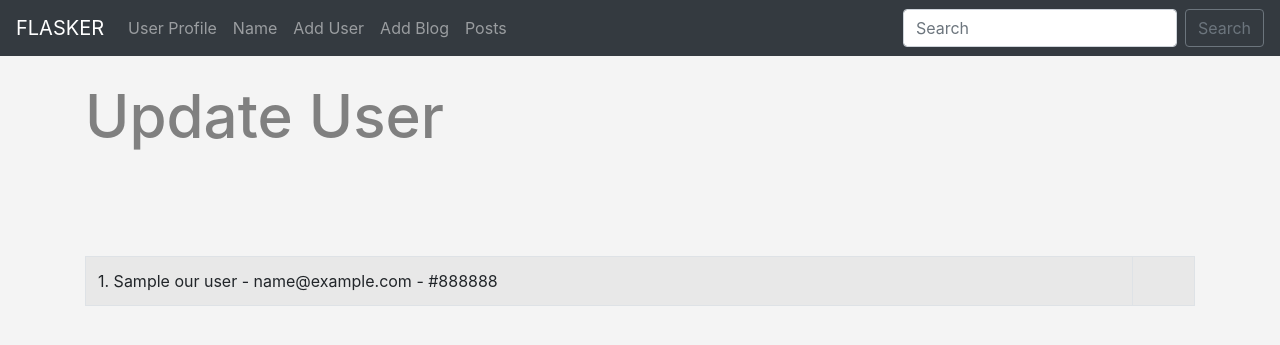
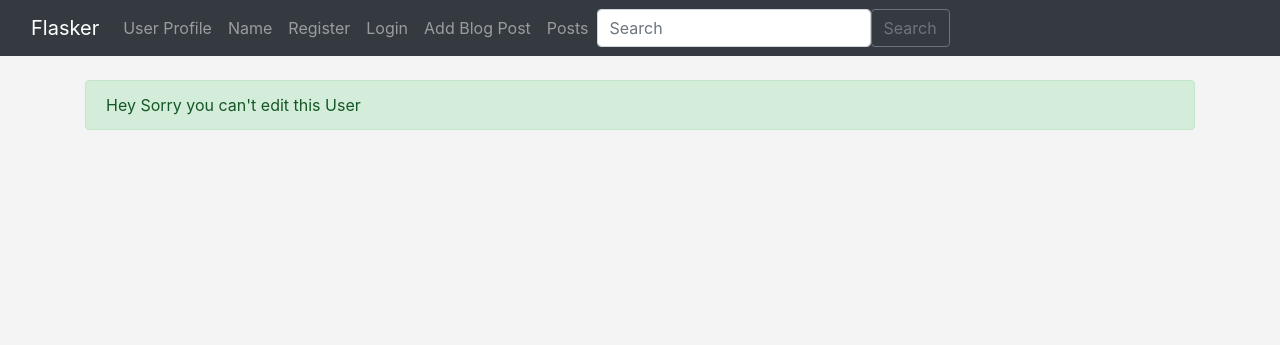
Before and after one commit to ShubhamMaskey27/Flasker_Blog, a Python web app: template templates/update.html in a window 1280 px wide. Shown: the top 345 px of the page. Run offline with Jinja, Linux system fonts and the light colour scheme; the template is opened without the code that fills it: most values are stand-ins (such as "Sample title", 1, 10 or a date in 2020).

Commit message:
Admin Control

```diff
--- a/templates/add_user.html
+++ b/templates/add_user.html
@@ -38,6 +38,9 @@
         {{ form.name.label(class="form-label") }}
         {{ form.name(class="form-control") }}
         <br/>
+        {{ form.username.label(class="form-label") }}
+        {{ form.username(class="form-control") }}
+        <br/>
         {{ form.email.label(class="form-label") }}
         {{ form.email(class="form-control") }}
         <br/>
@@ -58,7 +61,7 @@
     {%for our_user in our_users%}
     <tr>
         <td>{{our_user.id}}.{{our_user.name}}<a href="{{url_for('update', id=our_user.id )}}">Update</a> -
-            {{our_user.email}} -{{our_user.favorite_color}}-
+            {{our_user.username}} - {{our_user.email}} -{{our_user.favorite_color}}-
             PW: {{our_user.password_hash}} -
             <a href="{{url_for('delete', id=our_user.id)}}">Delete</a>
         </td>
--- a/templates/navbar.html
+++ b/templates/navbar.html
@@ -1,38 +1,62 @@
 <nav class="navbar navbar-expand-lg navbar-dark bg-dark">
-  <a class="navbar-brand" href="{{ url_for('index') }}">FLASKER</a>
-  <button class="navbar-toggler" type="button" data-toggle="collapse" data-target="#navbarSupportedContent" aria-controls="navbarSupportedContent" aria-expanded="false" aria-label="Toggle navigation">
+  <div class="container-fluid">
+    <a class="navbar-brand" href="{{ url_for('index') }}">Flasker</a>
+    <button class="navbar-toggler" type="button" data-bs-toggle="collapse" data-bs-target="#navbarSupportedContent" aria-controls="navbarSupportedContent" aria-expanded="false" aria-label="Toggle navigation">
       <span class="navbar-toggler-icon"></span>
     </button>
-
     <div class="collapse navbar-collapse" id="navbarSupportedContent">
-    <ul class="navbar-nav mr-auto">
+      <ul class="navbar-nav me-auto mb-2 mb-lg-0">
 
         <li class="nav-item">
-        <a class="nav-link" href="{{url_for('user', name='SHUBH')}}">User Profile</a>
-      </li>
-
-
-      <li class="nav-item">
-        <a class="nav-link" href="{{url_for('name')}}">Name</a>
+          <a class="nav-link" href="{{ url_for('user', name='John')}}">User Profile</a>
         </li>
 
         <li class="nav-item">
-        <a class="nav-link" href="{{url_for('add_user')}}">Add User</a>
+          <a class="nav-link" href="{{ url_for('name')}}">Name</a>
+        </li>
+
+        {% if current_user.is_authenticated %}
+          <li class="nav-item">
+            <a class="nav-link" href="{{ url_for('dashboard')}}">Dashboard</a>
+          </li>
+        {% if current_user.id == 20 %}
+          <li class="nav-item">
+            <a class="nav-link" href="{{ url_for('admin')}}">Admin</a>
+          </li>
+        {% endif %}
+
+          {% if current_user.id == 1 %}
+          <li class="nav-item">
+            <a class="nav-link" href="{{ url_for('admin')}}">Admin</a>
+          </li>
+          {% endif %}
+
+          <li class="nav-item">
+            <a class="nav-link" href="{{ url_for('logout')}}">Logout</a>
+          </li>
+        {% else %}
+          <li class="nav-item">
+            <a class="nav-link" href="{{ url_for('add_user')}}">Register</a>
+          </li>
+          <li class="nav-item">
+            <a class="nav-link" href="{{ url_for('login')}}">Login</a>
+          </li>
+        {% endif %}
+        <li class="nav-item">
+          <a class="nav-link" href="{{ url_for('add_post')}}">Add Blog Post</a>
         </li>
 
          <li class="nav-item">
-        <a class="nav-link" href="{{url_for('add_post')}}">Add Blog</a>
-      </li>
-
-      <li class="nav-item">
-        <a class="nav-link" href="{{url_for('posts')}}">Posts</a>
+          <a class="nav-link" href="{{ url_for('posts')}}">Posts</a>
         </li>
 
 
       </ul>
-    <form class="form-inline my-2 my-lg-0">
-      <input class="form-control mr-sm-2" type="search" placeholder="Search" aria-label="Search">
-      <button class="btn btn-outline-secondary my-2 my-sm-0" type="submit">Search</button>
+      <form method="POST" action="{{ url_for('search')}}" class="d-flex">
+        {{ form.hidden_tag() }}
+        <input class="form-control me-2" type="search" placeholder="Search" aria-label="Search" name="searched">
+        <button class="btn btn-outline-secondary" type="submit" align="right">Search</button>
       </form>
     </div>
+  </div>
 </nav>
--- a/templates/update.html
+++ b/templates/update.html
@@ -13,29 +13,19 @@
 {%endfor%}
 
 
-{% if name %}
-    <h1>Update User </h1>
-    <br/><br/><br/><br/>
-
-<table class="table table-hover table-bordered table-striped" >
-{%for our_user in our_users%}
-    <tr>
-    <td>{{our_user.id}}. {{our_user.name}} -
-    {{our_user.email}} - {{our_user.favorite_color}}<td/>
-    <tr/>
-
-{%endfor%}
-</table>
-
-
-{% else %}
+{% if id == current_user.id %}
     <h1>Update User..</h1>
     <br/>
+    <br/><br/>
+
 <div class="shadow p-3 mb-5 bg-body-tertiary rounded">
     <form action="/update/{{name_to_update.id}}" method="POST">
         {{ form.hidden_tag() }}
         {{ form.name.label(class="form-label") }}
         {{ form.name(class="form-control", value=name_to_update.name) }}
+        <br/>
+         {{ form.username.label(class="form-label") }}
+        {{ form.username(class="form-control", value=name_to_update.username) }}
         <br/>
         {{ form.email.label(class="form-label") }}
         {{ form.email(class="form-control", value=name_to_update.email) }}
@@ -50,5 +40,12 @@
 </div>
 <br/><br/><br/>
 
+{%else%}
+ <div class="alert alert-success alert-dismissible fade show" role="alert">
+    Hey Sorry you can't edit this User
+  <button type="button" class="close" data-dismiss="alert" aria-label="Close">
+    <span aria-hidden="true"></span>
+  </button>
+</div>
 {%endif%}
 {%endblock%}
```
Also changed, not shown: app.py (+53 -38 lines), templates/add_post.html (+4 -3 lines), templates/edit_post.html (+3 -4 lines), templates/post.html (+30 -2 lines), templates/posts.html (+5 -3 lines). Lines whose indentation alone changed are shown as unchanged.
